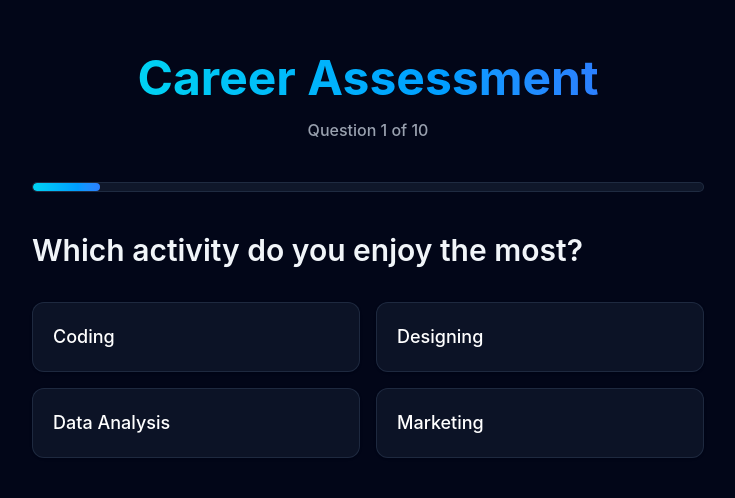
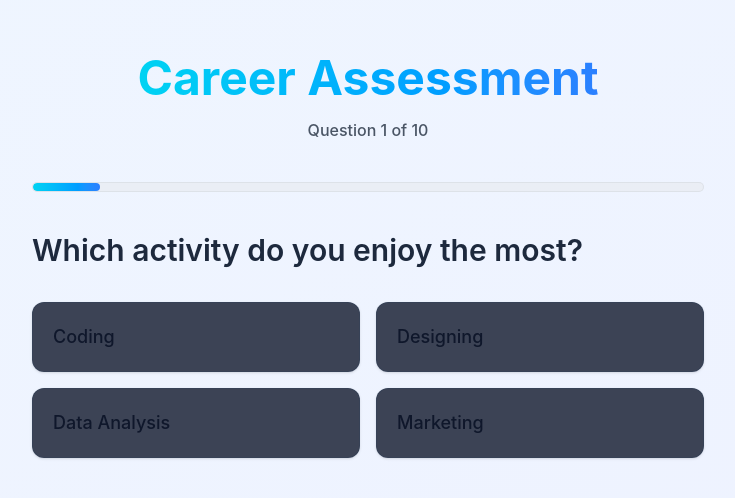
Before and after one commit to mohammadrafi312/skillsync-ai, a React (Vite) app: page /assessment in a window 1280 px wide. Shown: the part 144-642 px from the top of the page, without its empty margins (272-1007 px from the left). Built offline with nearby package versions, Linux system fonts and the light colour scheme.

Commit message:
Add dark mode and light mode toggle with theme context

```diff
--- a/src/App.jsx
+++ b/src/App.jsx
@@ -1,4 +1,5 @@
 import { Routes, Route } from "react-router-dom";
+import { ThemeProvider } from "./context/ThemeContext";
 
 import Home from "./pages/Home";
 import Assessment from "./pages/Assessment";
@@ -6,11 +7,13 @@ import Results from "./pages/Results";
 
 function App() {
   return (
-    <Routes>
-      <Route path="/" element={<Home />} />
-      <Route path="/assessment" element={<Assessment />} />
-      <Route path="/results" element={<Results />} />
-    </Routes>
+    <ThemeProvider>
+      <Routes>
+        <Route path="/" element={<Home />} />
+        <Route path="/assessment" element={<Assessment />} />
+        <Route path="/results" element={<Results />} />
+      </Routes>
+    </ThemeProvider>
   );
 }
 
--- a/src/components/Navbar.jsx
+++ b/src/components/Navbar.jsx
@@ -1,6 +1,7 @@
 import { motion } from "framer-motion";
-import { BrainCircuit, Moon } from "lucide-react";
+import { BrainCircuit, Moon, Sun } from "lucide-react";
 import { Link } from "react-router-dom";
+import { useTheme } from "../context/ThemeContext";
 
 const navItems = [
   { name: "Home", href: "#home" },
@@ -11,29 +12,45 @@ const navItems = [
 ];
 
 export default function Navbar() {
+  const { isDark, toggleTheme } = useTheme();
+
   return (
     <motion.nav
       initial={{ y: -40, opacity: 0 }}
       animate={{ y: 0, opacity: 1 }}
       transition={{ duration: 0.7, ease: "easeOut" }}
-      className="fixed left-0 top-0 z-50 w-full border-b border-blue-300/10 bg-[#020611]/75 backdrop-blur-xl"
+      className={`fixed left-0 top-0 z-50 w-full border-b transition-colors ${
+        isDark
+          ? "border-blue-300/10 bg-[#020611]/75"
+          : "border-blue-300/20 bg-white/80"
+      } backdrop-blur-xl`}
     >
       <div className="mx-auto flex h-20 max-w-7xl items-center justify-between px-6">
         <a href="#home" className="flex items-center gap-3">
-          <span className="grid h-11 w-11 place-items-center rounded-lg border border-cyan-400/30 bg-cyan-400/10 text-cyan-300 shadow-[0_0_22px_rgba(34,211,238,0.25)]">
+          <span className={`grid h-11 w-11 place-items-center rounded-lg border shadow-[0_0_22px_rgba(34,211,238,0.25)] ${
+            isDark
+              ? "border-cyan-400/30 bg-cyan-400/10 text-cyan-300"
+              : "border-cyan-300/30 bg-cyan-300/10 text-cyan-600"
+          }`}>
             <BrainCircuit size={28} />
           </span>
-          <span className="text-2xl font-bold text-white sm:text-3xl">
+          <span className={`text-2xl font-bold sm:text-3xl ${
+            isDark ? "text-white" : "text-slate-900"
+          }`}>
             SkillSync AI
           </span>
         </a>
 
-        <div className="hidden items-center gap-9 lg:flex">
+        <div className={`hidden items-center gap-9 lg:flex`}>
           {navItems.map((item, index) => {
             const className = `relative text-sm font-medium transition ${
               index === 0
-                ? "text-blue-400 after:absolute after:left-0 after:top-8 after:h-0.5 after:w-full after:rounded-full after:bg-blue-500"
-                : "text-slate-100 hover:text-cyan-300"
+                ? isDark
+                  ? "text-blue-400 after:absolute after:left-0 after:top-8 after:h-0.5 after:w-full after:rounded-full after:bg-blue-500"
+                  : "text-blue-600 after:absolute after:left-0 after:top-8 after:h-0.5 after:w-full after:rounded-full after:bg-blue-500"
+                : isDark
+                ? "text-slate-100 hover:text-cyan-300"
+                : "text-slate-700 hover:text-cyan-600"
             }`;
 
             return item.to ? (
@@ -50,11 +67,16 @@ export default function Navbar() {
 
         <div className="flex items-center gap-3">
           <button
+            onClick={toggleTheme}
             type="button"
-            aria-label="Dark theme"
-            className="hidden h-10 w-10 place-items-center rounded-lg text-slate-100 transition hover:bg-white/5 sm:grid"
+            aria-label="Toggle theme"
+            className={`hidden h-10 w-10 place-items-center rounded-lg transition sm:grid ${
+              isDark
+                ? "text-slate-100 hover:bg-white/5"
+                : "text-slate-700 hover:bg-slate-200/50"
+            }`}
           >
-            <Moon size={21} />
+            {isDark ? <Sun size={21} /> : <Moon size={21} />}
           </button>
 
           <Link
--- /dev/null
+++ b/src/context/ThemeContext.jsx
@@ -0,0 +1,40 @@
+import { createContext, useContext, useEffect, useState } from "react";
+
+const ThemeContext = createContext();
+
+export function ThemeProvider({ children }) {
+  const [isDark, setIsDark] = useState(() => {
+    // Check localStorage first
+    const saved = localStorage.getItem("theme");
+    if (saved) {
+      return saved === "dark";
+    }
+    // Check system preference
+    return window.matchMedia("(prefers-color-scheme: dark)").matches;
+  });
+
+  useEffect(() => {
+    localStorage.setItem("theme", isDark ? "dark" : "light");
+    if (isDark) {
+      document.documentElement.classList.add("dark");
+    } else {
+      document.documentElement.classList.remove("dark");
+    }
+  }, [isDark]);
+
+  const toggleTheme = () => setIsDark(!isDark);
+
+  return (
+    <ThemeContext.Provider value={{ isDark, toggleTheme }}>
+      {children}
+    </ThemeContext.Provider>
+  );
+}
+
+export function useTheme() {
+  const context = useContext(ThemeContext);
+  if (!context) {
+    throw new Error("useTheme must be used within ThemeProvider");
+  }
+  return context;
+}
--- a/src/index.css
+++ b/src/index.css
@@ -1,4 +1,25 @@
 @import "tailwindcss";
+
+/* Light and Dark Mode Support */
+:root {
+  --bg-primary: #020617;
+  --bg-secondary: #1f2937;
+  --bg-tertiary: #111827;
+  --text-primary: #ffffff;
+  --text-secondary: #d1d5db;
+  --text-tertiary: #9ca3af;
+  --border-color: #374151;
+}
+
+html.light {
+  --bg-primary: #ffffff;
+  --bg-secondary: #f3f4f6;
+  --bg-tertiary: #e5e7eb;
+  --text-primary: #1f2937;
+  --text-secondary: #374151;
+  --text-tertiary: #6b7280;
+  --border-color: #d1d5db;
+}
 
 html {
   scroll-behavior: smooth;
@@ -6,8 +27,10 @@ html {
 
 body {
   margin: 0;
-  background: #020617;
+  background: var(--bg-primary);
+  color: var(--text-primary);
   font-family: Inter, sans-serif;
+  transition: background-color 0.3s ease, color 0.3s ease;
 }
 
 * {
--- a/src/pages/Assessment.jsx
+++ b/src/pages/Assessment.jsx
@@ -1,5 +1,6 @@
 import { useState } from "react";
 import { useNavigate } from "react-router-dom";
+import { useTheme } from "../context/ThemeContext";
 
 // Optimized data structure: mapping each option directly to its category
 const questions = [
@@ -97,6 +98,7 @@ const questions = [
 
 export default function Assessment() {
   const navigate = useNavigate();
+  const { isDark } = useTheme();
   const [current, setCurrent] = useState(0);
   const [scores, setScores] = useState({
     software: 0,
@@ -123,25 +125,35 @@ export default function Assessment() {
   };
 
   return (
-    <div className="min-h-screen bg-slate-950 text-white flex flex-col justify-center items-center px-6 py-12">
+    <div className={`min-h-screen flex flex-col justify-center items-center px-6 py-12 ${
+      isDark
+        ? "bg-slate-950 text-white"
+        : "bg-gradient-to-br from-blue-50 to-indigo-50 text-slate-900"
+    }`}>
       <h1 className="text-4xl sm:text-5xl font-bold mb-4 bg-clip-text text-transparent bg-gradient-to-r from-cyan-400 to-blue-500 text-center">
         Career Assessment
       </h1>
 
-      <p className="text-gray-400 mb-10 font-medium">
+      <p className={`mb-10 font-medium ${isDark ? "text-gray-400" : "text-gray-600"}`}>
         Question {current + 1} of {questions.length}
       </p>
 
       <div className="w-full max-w-2xl">
         {/* Progress Bar */}
-        <div className="bg-slate-800/50 h-2.5 rounded-full mb-10 overflow-hidden border border-slate-700/50">
+        <div className={`h-2.5 rounded-full mb-10 overflow-hidden border ${
+          isDark
+            ? "bg-slate-800/50 border-slate-700/50"
+            : "bg-gray-200/50 border-gray-300/50"
+        }`}>
           <div
             className="bg-gradient-to-r from-cyan-400 to-blue-500 h-full rounded-full transition-all duration-500 ease-out"
             style={{ width: `${((current + 1) / questions.length) * 100}%` }}
           />
         </div>
 
-        <h2 className="text-2xl sm:text-3xl font-semibold mb-8 text-slate-100 leading-tight">
+        <h2 className={`text-2xl sm:text-3xl font-semibold mb-8 leading-tight ${
+          isDark ? "text-slate-100" : "text-slate-800"
+        }`}>
           {questions[current].question}
         </h2>
 
--- a/src/pages/Home.jsx
+++ b/src/pages/Home.jsx
@@ -20,6 +20,7 @@ import {
   Zap,
 } from "lucide-react";
 import { Link } from "react-router-dom";
+import { useTheme } from "../context/ThemeContext";
 
 import heroStack from "../assets/hero.png";
 import Contact from "../components/Contact";
--- a/src/pages/Results.jsx
+++ b/src/pages/Results.jsx
@@ -2,6 +2,7 @@ import { useEffect, useState } from "react";
 import { useNavigate } from "react-router-dom";
 import { jsPDF } from "jspdf";
 import { CheckCircle, BookOpen, Target, TrendingUp } from "lucide-react";
+import { useTheme } from "../context/ThemeContext";
 // Career path recommendations with comprehensive resources
 const careerInsights = {
   software: {
@@ -84,6 +85,7 @@ const careerInsights = {
 
 export default function Results() {
   const navigate = useNavigate();
+  const { isDark } = useTheme();
   const [topCategory, setTopCategory] = useState(null);
   const [scores, setScores] = useState(null);
 
@@ -141,34 +143,34 @@ export default function Results() {
     doc.save(`Career-Report-${topCategory}.pdf`);
   };
 
-  if (!topCategory) return <div className="min-h-screen bg-slate-950 flex items-center justify-center text-white">Loading insights...</div>;
+  if (!topCategory) return <div className={`min-h-screen flex items-center justify-center ${isDark ? "bg-slate-950 text-white" : "bg-gradient-to-br from-blue-50 to-indigo-50 text-slate-900"}`}>Loading insights...</div>;
 
   const insight = careerInsights[topCategory];
 
   return (
-    <div className="min-h-screen bg-slate-950 text-white py-20 px-6">
+    <div className={`min-h-screen py-20 px-6 ${isDark ? "bg-slate-950 text-white" : "bg-gradient-to-br from-blue-50 to-indigo-50 text-slate-900"}`}>
       <div className="max-w-5xl mx-auto">
 
         <div className="text-center mb-16">
           <h1 className="text-4xl sm:text-5xl font-extrabold mb-4">Your Career Profile</h1>
-          <p className="text-gray-400 text-lg">Based on your assessment, here is your personalized career trajectory.</p>
+          <p className={`text-lg ${isDark ? "text-gray-400" : "text-gray-600"}`}>Based on your assessment, here is your personalized career trajectory.</p>
         </div>
 
         {/* Highlight Card */}
         <div className={`rounded-3xl p-1 bg-gradient-to-r ${insight.color} mb-12 shadow-2xl`}>
-          <div className="bg-slate-900 rounded-[23px] p-8 sm:p-12 h-full flex flex-col items-center text-center">
+          <div className={`rounded-[23px] p-8 sm:p-12 h-full flex flex-col items-center text-center ${isDark ? "bg-slate-900" : "bg-white"}`}>
             <h2 className={`text-3xl font-bold bg-clip-text text-transparent bg-gradient-to-r ${insight.color} mb-4`}>
               {insight.title}
             </h2>
-            <p className="text-slate-300 text-lg mb-8 max-w-2xl">
+            <p className={`text-lg mb-8 max-w-2xl ${isDark ? "text-slate-300" : "text-slate-600"}`}>
               {insight.description}
             </p>
 
             <div className="w-full text-left">
-              <h3 className="text-xl font-semibold mb-4 text-white border-b border-slate-700 pb-2">Recommended Roles</h3>
+              <h3 className={`text-xl font-semibold mb-4 pb-2 border-b ${isDark ? "text-white border-slate-700" : "text-slate-900 border-slate-300"}`}>Recommended Roles</h3>
               <div className="flex flex-wrap gap-3 justify-center mt-4">
                 {insight.roles.map((role) => (
-                  <span key={role} className="px-4 py-2 rounded-full bg-slate-800 border border-slate-700 text-sm font-medium hover:bg-slate-700 transition-colors">
+                  <span key={role} className={`px-4 py-2 rounded-full text-sm font-medium transition-colors border ${isDark ? "bg-slate-800 border-slate-700 hover:bg-slate-700" : "bg-slate-100 border-slate-300 hover:bg-slate-200"}`}>
                     {role}
                   </span>
                 ))}
```
